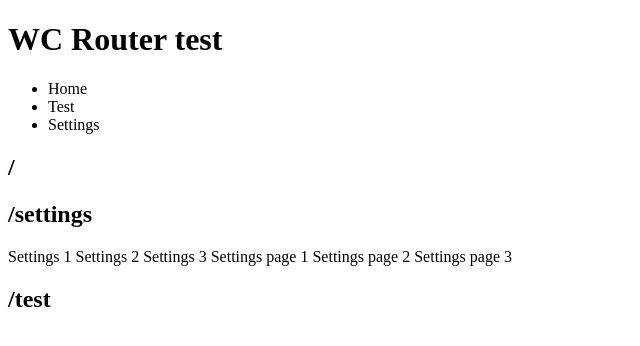
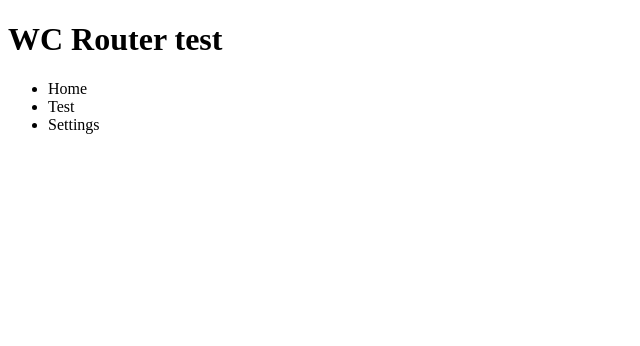
Before and after one commit to tristanMatthias/wc-router, a website built with webpack: page index.html in a window 1280 px wide. Shown: the whole page, without its empty margins (0-640 px from the left). Built offline with nearby package versions, Linux system fonts and the light colour scheme.

Commit message:
Initially hide the routes

```diff
--- a/package.json
+++ b/package.json
@@ -7,6 +7,7 @@
   "author": "Tristan Matthias <hello@tristanmatthias.com>",
   "license": "MIT",
   "scripts": {
+    "watch": "webpack -w",
     "build": "webpack",
     "build:prod": "NODE_ENV=production webpack",
     "start": "webpack-dev-server"
--- a/src/wc-router.js
+++ b/src/wc-router.js
@@ -64,9 +64,12 @@ export default class Router extends HTMLElement {
 
 
     register(route) {
-        let existing = this.routes[route.path]
-        if (existing) this.routes[route.path] = [route, ...existing[1]];
-        else this.routes[route.path] = [route];
+        let existing = this.routes[route.path];
+        // Remove initially so it doesn't show, then if applicable, insert back
+        // in once route is hit
+        const removed = route.parentNode.removeChild(route);
+        if (existing) this.routes[route.path] = [removed, ...existing[1]];
+        else this.routes[route.path] = [removed];
 
         this._handleChange(this.history.location);
     }
```
Also changed, not shown: dist/index.html, dist/wc-router.min.js.
